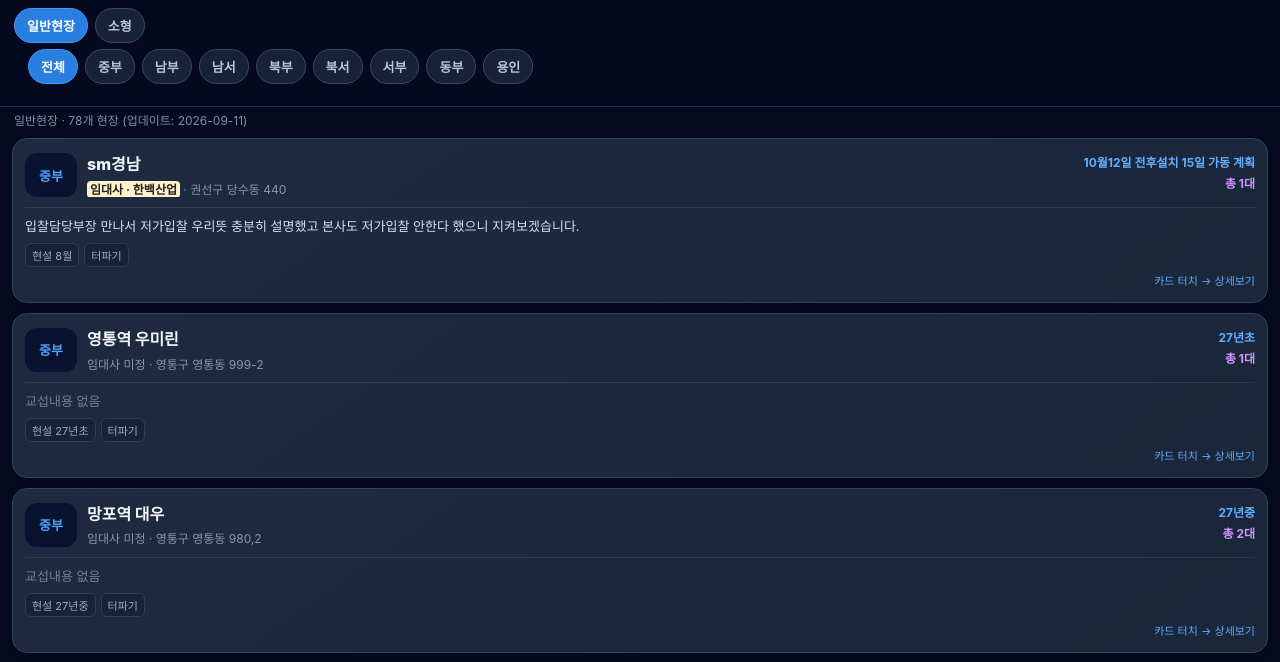
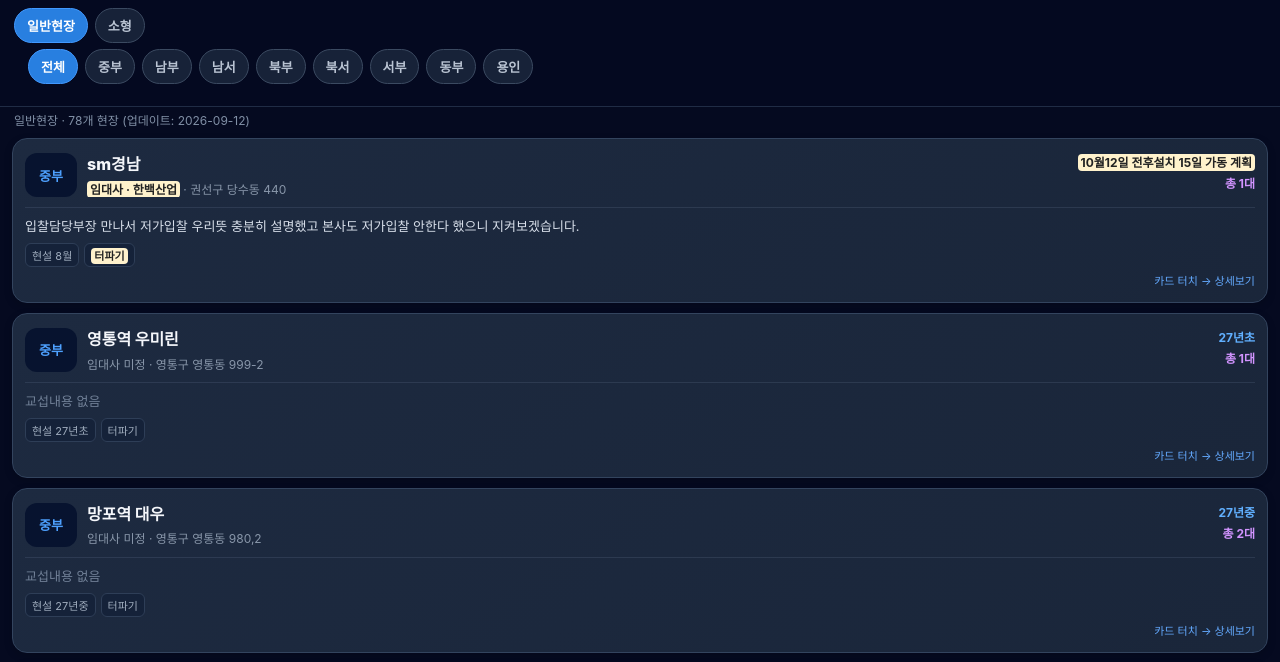
Before and after one commit to a01022451500-ops/Project-tower, a plain HTML site: page index.html in a window 1280 px wide. Shown: the part 103-765 px from the top of the page. Drawn offline with Linux system fonts and the light colour scheme.

Commit message:
Update index.html

```diff
--- a/index.html
+++ b/index.html
@@ -69,7 +69,7 @@
       {"구분": "남서", "현장명": "서희건설비봉", "임대사": "삼진", "현설예정": null, "설치예정": "7월", "총대수": "5대", "배정대수": "1대", "설치대수": null, "현장사항": "항타", "교섭및쟁의사항": "3번째장비 9월", "현장제원": "B2,25F", "현장주소": "비봉면구포리615"},
       {"구분": "남서", "현장명": "오산amk", "임대사": "신우", "현설예정": null, "설치예정": "9월중", "총대수": null, "배정대수": null, "설치대수": null, "현장사항": "토목", "교섭및쟁의사항": "신우교섭완료", "현장제원": "b2,4f", "현장주소": "가장동157-1"},
       {"구분": "남서", "현장명": "향남kcc", "임대사": null, "현설예정": null, "설치예정": null, "총대수": null, "배정대수": null, "설치대수": null, "현장사항": "토목", "교섭및쟁의사항": null, "현장제원": null, "현장주소": "하길리404"},
-      {"구분": "남서", "현장명": "태왕이엔씨 병점동 890,891", "임대사": "BMK", "현설예정": null, "설치예정": "26년말", "총대수": "2대", "배정대수": null, "설치대수": null, "현장사항": "토목", "교섭및쟁의사항": "9월초 교섭예정", "현장제원": "B3,21F", "현장주소": "병점동 890,891"},
+      {"구분": "남서", "현장명": "태왕이엔씨 병점동 890,891", "임대사": "BMK", "현설예정": null, "설치예정": "26년말", "총대수": "2대", "배정대수": null, "설치대수": null, "현장사항": "토목", "교섭및쟁의사항": "태왕 소장한테 연말,연초에 타워설치 예정이라고 들었음.", "현장제원": "B3,21F", "현장주소": "병점동 890,891"},
       {"구분": "남서", "현장명": "동화 2지구 지역주택 조합", "임대사": "고려개발", "현설예정": null, "설치예정": "10월초", "총대수": "3대", "배정대수": "1대", "설치대수": null, "현장사항": "토목", "교섭및쟁의사항": "3호기(한노배정) 10월초 설치 예정", "현장제원": "B3,26F", "현장주소": "동화리 238-31"},
       {"구분": "용인", "현장명": "고림2지구 동문건설", "임대사": "한국타워", "현설예정": "8월", "설치예정": "9~10월", "총대수": "3대", "배정대수": null, "설치대수": null, "현장사항": "토목", "교섭및쟁의사항": "임대사 한국타워 선정 (저가입찰 집회진행)", "현장제원": "B2,23F", "현장주소": "처인구 고림동620번지"},
       {"구분": "용인", "현장명": "345kv신기흥 변전소고덕종합건설", "임대사": "대원", "현설예정": null, "설치예정": "7월말", "총대수": "1대", "배정대수": null, "설치대수": null, "현장사항": "토목", "교섭및쟁의사항": "대원교섭예정(투쟁사업중),", "현장제원": null, "현장주소": "고매동746"},
@@ -113,7 +113,7 @@
       {"구분": "서부", "현장명": "제로투엠오피스텔", "임대사": "단종", "현설예정": "10~11월 중", "설치예정": "27년 2월", "총대수": "1대", "배정대수": null, "설치대수": null, "현장사항": "항타", "교섭및쟁의사항": "단종 현설 10~11월 중 예정", "현장제원": "B4,25F", "현장주소": "고잔동542-1"},
       {"구분": "남서", "현장명": "오산동 860-11 오피스텔(소형)", "임대사": null, "현설예정": null, "설치예정": null, "총대수": "1대", "배정대수": null, "설치대수": null, "현장사항": "공사중단", "교섭및쟁의사항": null, "현장제원": "B2,15F", "현장주소": "오산동 860-11"},
       {"구분": "남서", "현장명": "오산시 서랑동 2984", "임대사": null, "현설예정": null, "설치예정": "모바일", "총대수": null, "배정대수": null, "설치대수": null, "현장사항": null, "교섭및쟁의사항": "7~8월 동탄현장 재교섭 예정", "현장제원": "B1,4F", "현장주소": "서랑동 2984"},
-      {"구분": "남서", "현장명": "서영플러스.오피스텔", "임대사": null, "현설예정": null, "설치예정": "10월~", "총대수": "4대", "배정대수": null, "설치대수": null, "현장사항": "흙막이", "교섭및쟁의사항": "9월초재확인", "현장제원": "B4,18F", "현장주소": "병점동 884-1"},
+      {"구분": "남서", "현장명": "서영플러스.오피스텔", "임대사": null, "현설예정": null, "설치예정": "10월~", "총대수": "4대", "배정대수": null, "설치대수": null, "현장사항": "흙막이", "교섭및쟁의사항": "서영플러스현장방문 (소형타워 4대). 아직 본사 현설진행중. 다음주 결과 나올 예정.", "현장제원": "B4,18F", "현장주소": "병점동 884-1"},
       {"구분": "남부", "현장명": "오산 원동 373 오피스텔", "임대사": "씨엔엠종합건설", "현설예정": null, "설치예정": null, "총대수": null, "배정대수": null, "설치대수": null, "현장사항": "휀스", "교섭및쟁의사항": "소형 신규현장", "현장제원": "지하3층/지상14층", "현장주소": null},
       {"구분": "북서", "현장명": "미전종합건설", "임대사": null, "현설예정": null, "설치예정": "9월초", "총대수": "1대", "배정대수": "1대", "설치대수": null, "현장사항": "토목", "교섭및쟁의사항": "최상현기사 이력서 선정 9월9일 소장면담예정", "현장제원": "B4,18F", "현장주소": "안양동 688 - 30"},
       {"구분": "북서", "현장명": "더원 H&C", "임대사": null, "현설예정": null, "설치예정": "27년초", "총대수": "1대", "배정대수": null, "설치대수": null, "현장사항": "토목", "교섭및쟁의사항": null, "현장제원": "B6,21F", "현장주소": "금정동 743 - 22"},
@@ -171,23 +171,25 @@
       [27, 3, 5], // A65 임대사, 설치예정
       [30, 2], // 고덕67 대보건설 이름
       [35, 10], // 한화건설데이터센타2 교섭내용
+      [41, 10], // 태왕이엔씨 병점동 교섭내용 (신규 업데이트)
       [42, 3, 10], // 대야미까뮤 임대사, 교섭내용
       [47, 5], // 시화국가데이터 설치예정
       [48, 4, 10], // 시흥 대야동 현대 현설예정, 교섭내용
       [56, 3, 5], // 의왕 고천 SK 임대사, 설치예정
-      [60, 7], // 여주 홍문2지구 포스코 배정대수 (2대 -> 1대 수정)
-      [62, 0, 2, 4, 5, 6, 10], // 시흥거모지구 BS한양건설 A-3 (신규)
-      [63, 0, 2, 4, 5, 6, 10], // 시흥거모지구 CA이앤씨 S-1 (신규)
-      [64, 0, 2, 4, 6, 10] // 안산신길2지구 동문건설 A-6 (신규)
+      [60, 7], // 여주 홍문2지구 포스코 배정대수
+      [62, 0, 2, 4, 5, 6, 10], // 시흥거모지구 BS한양건설 A-3
+      [63, 0, 2, 4, 5, 6, 10], // 시흥거모지구 CA이앤씨 S-1
+      [64, 0, 2, 4, 6, 10] // 안산신길2지구 동문건설 A-6
     ],
     "소형": [
       [1, 6], // 안산아라 현장사항
+      [5, 10], // 서영플러스.오피스텔 교섭내용 (신규 업데이트)
       [6, 0], // 원동373 구분
       [7, 10], // 미전종합 교섭내용
       [9, 10] // 수영로지콘 교섭내용
     ]
   },
-  "updated": "2026-09-11"
+  "updated": "2026-09-12"
 };
 
 const sheetNames = Object.keys(DATA.sheets);
@@ -215,7 +217,7 @@
 
 function isChanged(sheetName, index, col) {
   const marks = DATA.changed?.[sheetName] || [];
-  return marks.some(m => m[0] === index && m[1] === col);
+  return marks.some(m => m[0] === index && (m[1] === undefined || m.slice(1).includes(col)));
 }
 
 function mark(v, s, i, c) {
```
